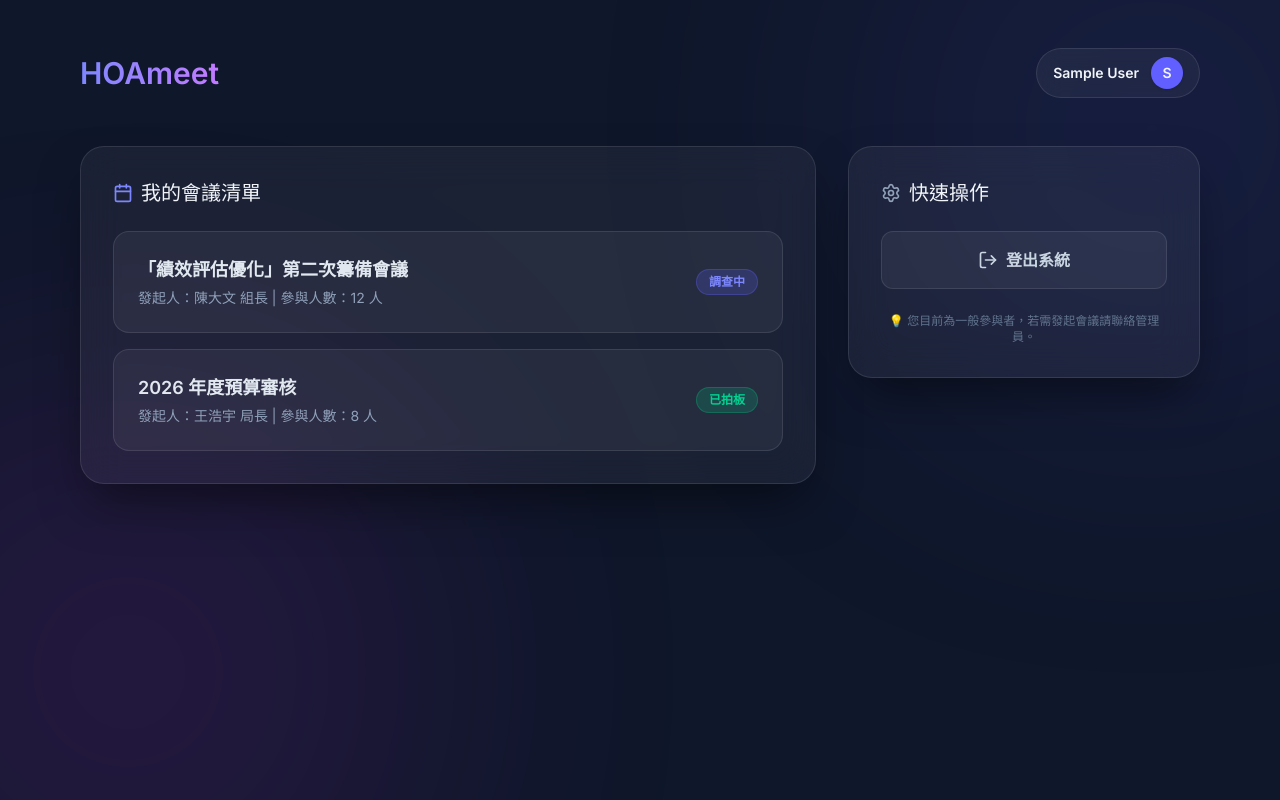
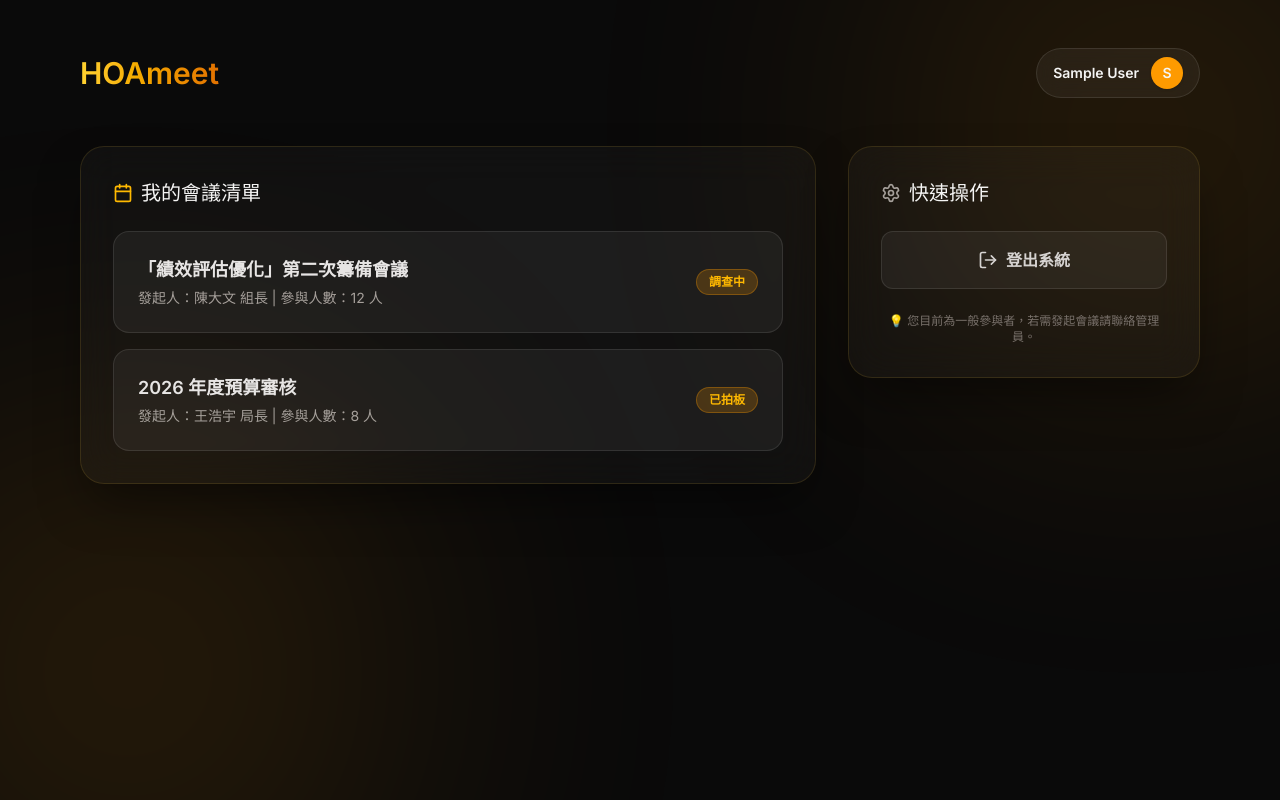
Before and after one commit to yhyen-sys/HOAmeet, a React (Vite) app in the folder frontend/: page /login#/dashboard in a window 1280 px wide. Built offline with nearby package versions, Linux system fonts and the light colour scheme; sample sign-in values are in the browser's storage.

Commit message:
feat: 實作前端核心頁面，包含登入、儀表板、會議時段選擇與管理員功能。

```diff
--- a/frontend/src/App.jsx
+++ b/frontend/src/App.jsx
@@ -20,10 +20,10 @@ const PrivateRoute = ({ children }) => {
 function App() {
   return (
     <Router>
-      <div className="w-full min-h-screen font-inter text-slate-100 relative">
+      <div className="w-full min-h-screen font-inter text-stone-100 relative">
         {/* Background Blobs (Global) */}
-        <div className="bg-blob bg-indigo-500 top-[-10vw] right-[-10vw] w-[40vw] h-[40vw]"></div>
-        <div className="bg-blob bg-fuchsia-500 bottom-[-10vw] left-[-10vw] w-[40vw] h-[40vw]"></div>
+        <div className="bg-blob bg-amber-500 top-[-10vw] right-[-10vw] w-[40vw] h-[40vw]"></div>
+        <div className="bg-blob bg-amber-500 bottom-[-10vw] left-[-10vw] w-[40vw] h-[40vw]"></div>
 
         <Routes>
           {/* Public Routes */}
--- a/frontend/src/index.css
+++ b/frontend/src/index.css
@@ -1,15 +1,15 @@
 @import "tailwindcss";
 
 :root {
-  --primary: #6366f1;
-  --primary-hover: #4f46e5;
-  --secondary: #10b981;
-  --danger: #ef4444;
-  --bg-dark: #0f172a;
-  --glass-bg: rgba(255, 255, 255, 0.05);
-  --glass-border: rgba(255, 255, 255, 0.1);
-  --text-main: #f8fafc;
-  --text-dim: #94a3b8;
+  --primary: #d4af37;
+  --primary-hover: #b8962e;
+  --secondary: #eab308;
+  --danger: #b91c1c;
+  --bg-dark: #0a0a0a;
+  --glass-bg: rgba(255, 255, 255, 0.03);
+  --glass-border: rgba(212, 175, 55, 0.15);
+  --text-main: #f5f5f4;
+  --text-dim: #a8a29e;
 }
 
 body {
@@ -43,7 +43,10 @@ body {
 .no-scrollbar::-webkit-scrollbar {
   display: none;
 }
+
 .no-scrollbar {
-  -ms-overflow-style: none;  /* IE and Edge */
-  scrollbar-width: none;  /* Firefox */
+  -ms-overflow-style: none;
+  /* IE and Edge */
+  scrollbar-width: none;
+  /* Firefox */
 }
--- a/frontend/src/pages/Dashboard.jsx
+++ b/frontend/src/pages/Dashboard.jsx
@@ -15,12 +15,12 @@ export default function Dashboard() {
     return (
         <div className="container mx-auto px-4 py-12 max-w-6xl z-10 relative">
             <header className="flex justify-between items-center mb-12">
-                <h1 className="font-outfit text-3xl font-bold bg-clip-text text-transparent bg-gradient-to-r from-indigo-400 to-purple-400">
+                <h1 className="font-outfit text-3xl font-bold bg-clip-text text-transparent bg-gradient-to-r from-amber-300 to-amber-600">
                     HOAmeet
                 </h1>
                 <div className="flex items-center gap-3 bg-white/5 px-4 py-2 rounded-full border border-white/10 backdrop-blur-md">
                     <span className="text-sm font-semibold">{user?.name || '使用者'}</span>
-                    <div className="w-8 h-8 rounded-full bg-indigo-500 flex items-center justify-center text-sm font-bold shadow-sm">
+                    <div className="w-8 h-8 rounded-full bg-amber-500 flex items-center justify-center text-sm font-bold shadow-sm">
                         {user?.name?.substring(0, 1) || '?'}
                     </div>
                 </div>
@@ -34,8 +34,8 @@ export default function Dashboard() {
                     animate={{ opacity: 1, x: 0 }}
                     className="lg:col-span-2 glass-panel p-8"
                 >
-                    <h2 className="font-outfit text-xl mb-6 flex items-center gap-2 text-slate-100">
-                        <CalendarIcon className="w-5 h-5 text-indigo-400" />
+                    <h2 className="font-outfit text-xl mb-6 flex items-center gap-2 text-stone-100">
+                        <CalendarIcon className="w-5 h-5 text-amber-400" />
                         我的會議清單
                     </h2>
 
@@ -43,13 +43,13 @@ export default function Dashboard() {
                         {/* 模擬會議 1 */}
                         <div
                             onClick={() => navigate('/calendar/1')}
-                            className="group bg-white/5 border border-white/10 rounded-2xl p-6 flex justify-between items-center cursor-pointer hover:bg-white/10 hover:border-indigo-400 transition-all"
+                            className="group bg-white/5 border border-white/10 rounded-2xl p-6 flex justify-between items-center cursor-pointer hover:bg-white/10 hover:border-amber-400 transition-all"
                         >
                             <div>
-                                <h3 className="text-lg font-semibold mb-1 text-slate-200 group-hover:text-indigo-300 transition-colors">「績效評估優化」第二次籌備會議</h3>
-                                <p className="text-sm text-slate-400">發起人：陳大文 組長 | 參與人數：12 人</p>
+                                <h3 className="text-lg font-semibold mb-1 text-stone-200 group-hover:text-amber-300 transition-colors">「績效評估優化」第二次籌備會議</h3>
+                                <p className="text-sm text-stone-400">發起人：陳大文 組長 | 參與人數：12 人</p>
                             </div>
-                            <span className="px-3 py-1 rounded-full text-xs font-bold bg-indigo-500/20 text-indigo-400 border border-indigo-500/30">
+                            <span className="px-3 py-1 rounded-full text-xs font-bold bg-amber-500/20 text-amber-400 border border-amber-500/30">
                                 調查中
                             </span>
                         </div>
@@ -57,13 +57,13 @@ export default function Dashboard() {
                         {/* 模擬會議 2 */}
                         <div
                             onClick={() => navigate('/calendar/2')}
-                            className="group bg-white/5 border border-white/10 rounded-2xl p-6 flex justify-between items-center cursor-pointer hover:bg-white/10 hover:border-emerald-400 transition-all"
+                            className="group bg-white/5 border border-white/10 rounded-2xl p-6 flex justify-between items-center cursor-pointer hover:bg-white/10 hover:border-amber-400 transition-all"
                         >
                             <div>
-                                <h3 className="text-lg font-semibold mb-1 text-slate-200 group-hover:text-emerald-300 transition-colors">2026 年度預算審核</h3>
-                                <p className="text-sm text-slate-400">發起人：王浩宇 局長 | 參與人數：8 人</p>
+                                <h3 className="text-lg font-semibold mb-1 text-stone-200 group-hover:text-amber-300 transition-colors">2026 年度預算審核</h3>
+                                <p className="text-sm text-stone-400">發起人：王浩宇 局長 | 參與人數：8 人</p>
                             </div>
-                            <span className="px-3 py-1 rounded-full text-xs font-bold bg-emerald-500/20 text-emerald-400 border border-emerald-500/30">
+                            <span className="px-3 py-1 rounded-full text-xs font-bold bg-amber-500/20 text-amber-400 border border-amber-500/30">
                                 已拍板
                             </span>
                         </div>
@@ -76,29 +76,29 @@ export default function Dashboard() {
                     animate={{ opacity: 1, x: 0 }}
                     className="glass-panel p-8 h-fit"
                 >
-                    <h2 className="font-outfit text-xl mb-6 flex items-center gap-2 text-slate-100">
-                        <Settings className="w-5 h-5 text-slate-400" />
+                    <h2 className="font-outfit text-xl mb-6 flex items-center gap-2 text-stone-100">
+                        <Settings className="w-5 h-5 text-stone-400" />
                         快速操作
                     </h2>
 
                     <div className="flex flex-col gap-4">
                         {/* RBAC: Creator or Super Admin */}
                         {hasAdminRights() && (
-                            <button className="w-full p-4 rounded-xl font-semibold flex items-center justify-center gap-2 bg-indigo-500 hover:bg-indigo-600 active:scale-95 transition-all shadow-lg shadow-indigo-500/20">
+                            <button className="w-full p-4 rounded-xl font-semibold flex items-center justify-center gap-2 bg-amber-500 hover:bg-amber-600 active:scale-95 transition-all shadow-lg shadow-amber-500/20">
                                 <Plus className="w-5 h-5" /> 發起新會議
                             </button>
                         )}
 
                         {/* RBAC: Super Admin Only */}
                         {isSuperAdmin() && (
-                            <Link to="/admin/users" className="w-full p-4 rounded-xl font-semibold flex items-center justify-center gap-2 bg-gradient-to-r from-amber-500 to-rose-500 hover:opacity-90 active:scale-95 transition-all shadow-lg shadow-rose-500/20">
+                            <Link to="/admin/users" className="w-full p-4 rounded-xl font-semibold flex items-center justify-center gap-2 bg-gradient-to-r from-amber-500 to-yellow-600 hover:opacity-90 active:scale-95 transition-all shadow-lg shadow-amber-500/20">
                                 <Settings className="w-5 h-5" /> 系統權限管理
                             </Link>
                         )}
 
                         <button
                             onClick={handleLogout}
-                            className="w-full p-4 rounded-xl font-semibold flex items-center justify-center gap-2 bg-white/5 hover:bg-white/10 border border-white/10 active:scale-95 transition-all text-slate-300"
+                            className="w-full p-4 rounded-xl font-semibold flex items-center justify-center gap-2 bg-white/5 hover:bg-white/10 border border-white/10 active:scale-95 transition-all text-stone-300"
                         >
                             <LogOut className="w-5 h-5" /> 登出系統
                         </button>
@@ -106,7 +106,7 @@ export default function Dashboard() {
 
                     {/* Hint for normal users */}
                     {!hasAdminRights() && (
-                        <p className="mt-6 text-xs text-center text-slate-500">
+                        <p className="mt-6 text-xs text-center text-stone-500">
                             💡 您目前為一般參與者，若需發起會議請聯絡管理員。
                         </p>
                     )}
--- /dev/null
+++ b/frontend/src/replace_colors.cjs
@@ -0,0 +1,38 @@
+const fs = require('fs');
+const path = require('path');
+
+const directoryPath = 'd:\\website\\HOAmeet\\frontend\\src';
+
+function replaceInFile(filePath) {
+    let content = fs.readFileSync(filePath, 'utf8');
+    let originalContent = content;
+
+    content = content.replace(/indigo-/g, 'amber-');
+    content = content.replace(/purple-/g, 'amber-');
+    content = content.replace(/fuchsia-/g, 'amber-');
+    content = content.replace(/emerald-/g, 'amber-');
+    content = content.replace(/teal-/g, 'amber-');
+    content = content.replace(/rose-/g, 'red-');
+
+    content = content.replace(/slate-/g, 'stone-');
+
+    if (content !== originalContent) {
+        fs.writeFileSync(filePath, content, 'utf8');
+        console.log(`Updated ${filePath}`);
+    }
+}
+
+function walkDir(dir) {
+    const files = fs.readdirSync(dir);
+    for (const file of files) {
+        const fullPath = path.join(dir, file);
+        if (fs.statSync(fullPath).isDirectory()) {
+            walkDir(fullPath);
+        } else if (fullPath.endsWith('.jsx')) {
+            replaceInFile(fullPath);
+        }
+    }
+}
+
+walkDir(directoryPath);
+console.log("Done replacing classes.");
--- /dev/null
+++ b/frontend/src/replace_colors.js
@@ -0,0 +1,41 @@
+const fs = require('fs');
+const path = require('path');
+
+const directoryPath = 'd:\\website\\HOAmeet\\frontend\\src';
+
+function replaceInFile(filePath) {
+    let content = fs.readFileSync(filePath, 'utf8');
+    let originalContent = content;
+
+    // colors -> gold (amber)
+    content = content.replace(/indigo-/g, 'amber-');
+    content = content.replace(/purple-/g, 'amber-');
+    content = content.replace(/fuchsia-/g, 'amber-');
+    content = content.replace(/emerald-/g, 'amber-'); // Change all emerald to amber/gold
+    content = content.replace(/teal-/g, 'amber-');
+    content = content.replace(/rose-/g, 'red-'); // Keep red for alerts but standard red or neutral
+
+    // For a minimal luxury look, maybe we change text mapping:
+    // slate -> stone
+    content = content.replace(/slate-/g, 'stone-');
+
+    if (content !== originalContent) {
+        fs.writeFileSync(filePath, content, 'utf8');
+        console.log(`Updated ${filePath}`);
+    }
+}
+
+function walkDir(dir) {
+    const files = fs.readdirSync(dir);
+    for (const file of files) {
+        const fullPath = path.join(dir, file);
+        if (fs.statSync(fullPath).isDirectory()) {
+            walkDir(fullPath);
+        } else if (fullPath.endsWith('.jsx')) {
+            replaceInFile(fullPath);
+        }
+    }
+}
+
+walkDir(directoryPath);
+console.log("Done replacing classes.");
```
Also changed, not shown: frontend/src/pages/AckPage.jsx (+14 -14 lines), frontend/src/pages/AdminUsers.jsx (+18 -18 lines), frontend/src/pages/Calendar.jsx (+6 -6 lines), frontend/src/pages/ChaseUpList.jsx (+15 -15 lines), frontend/src/pages/Login.jsx (+32 -32 lines).
